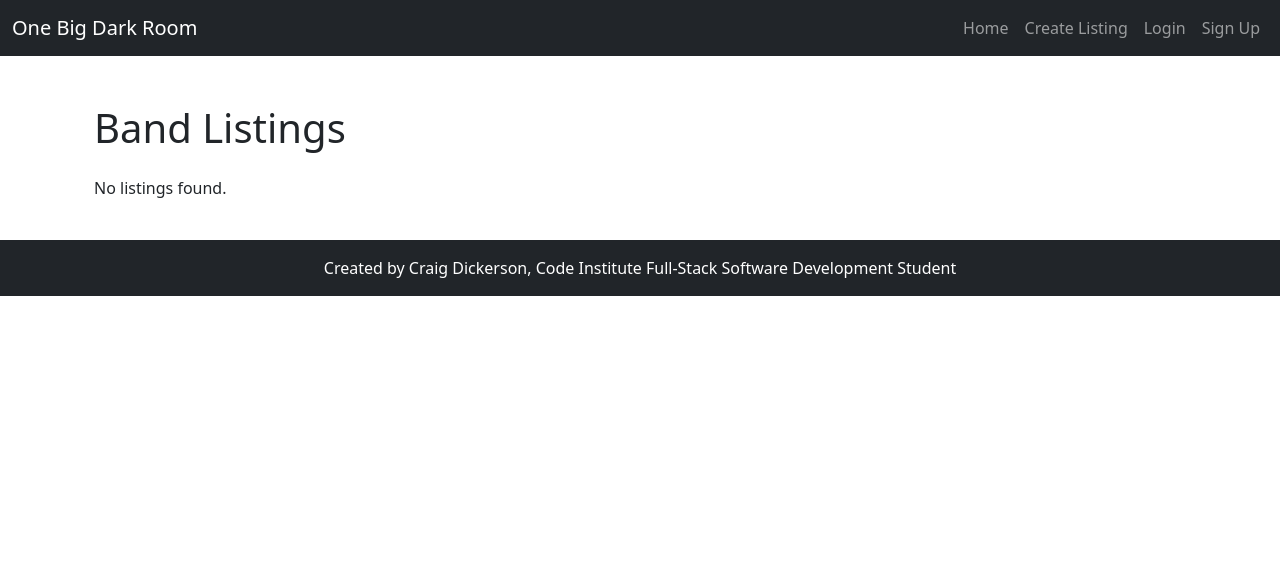
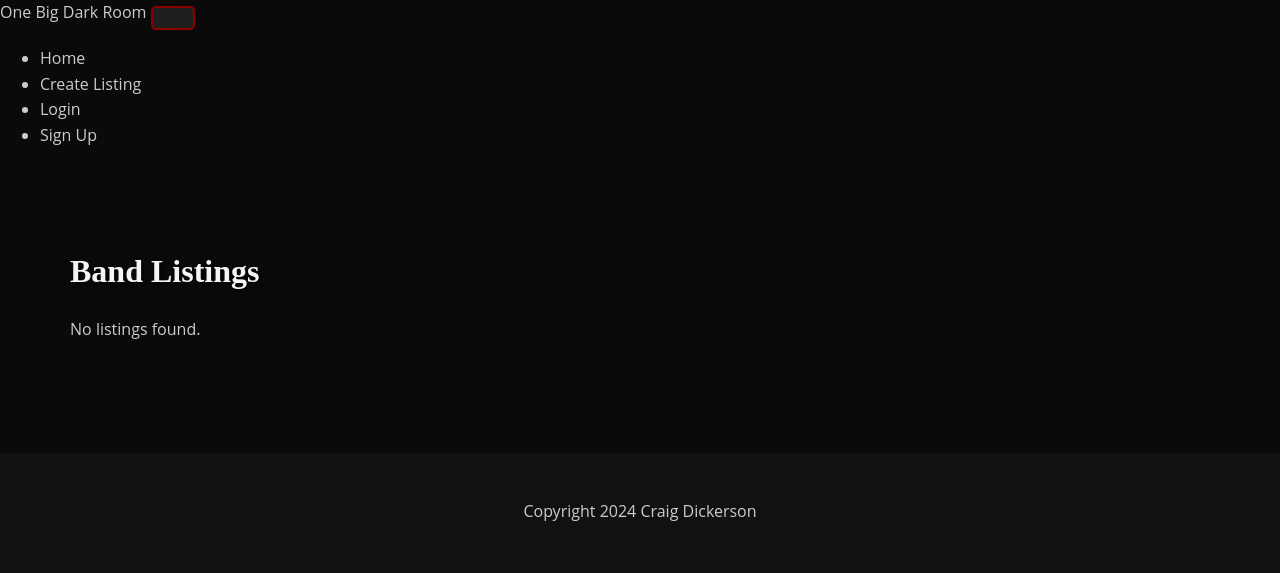
Before and after one commit to craigdickerson725/one-big-dark-room, a Django app: page / in a window 1280 px wide. Shown: the top 573 px of the page. Run offline with Django 4.2, Linux system fonts and the light colour scheme; data that the repository does not hold is empty; some libraries are stand-ins or nearby versions.

Commit message:
Add temporary css styling for page

```diff
--- a/onebigdarkroom/settings.py
+++ b/onebigdarkroom/settings.py
@@ -134,7 +134,7 @@ USE_TZ = True
 # https://docs.djangoproject.com/en/4.2/howto/static-files/
 
 STATIC_URL = '/static/'
-STATIC_ROOT = os.path.join(BASE_DIR, 'staticfiles')
+# STATIC_ROOT = os.path.join(BASE_DIR, 'staticfiles')
 STATICFILES_DIRS = [os.path.join(BASE_DIR, 'static')]
 
 # Default primary key field type
--- a/static/css/style.css
+++ b/static/css/style.css
@@ -0,0 +1,141 @@
+/* General Styles */
+body {
+    margin: 0;
+    padding: 0;
+    background-color: #0a0a0a;
+    color: #cccccc;
+    font-family: 'Open Sans', sans-serif;
+    line-height: 1.6;
+}
+
+h1, h2, h3 {
+    font-family: 'UnifrakturMaguntia', serif;
+    color: #f5f5f5;
+    text-shadow: 2px 2px 4px rgba(0, 0, 0, 0.7);
+    margin-bottom: 20px;
+}
+
+p {
+    font-family: 'Open Sans', sans-serif;
+    color: #cccccc;
+    margin-bottom: 20px;
+}
+
+a {
+    color: #cccccc;
+    text-decoration: none;
+    transition: color 0.2s ease-in-out;
+}
+
+a:hover {
+    color: #8b0000;
+}
+
+/* Container */
+.container {
+    padding: 15px;
+    max-width: 100%;
+    background-color: #0a0a0a;
+    margin: 0 auto;
+}
+
+/* Mobile-First Layout */
+@media (min-width: 768px) {
+    .container {
+        padding: 30px;
+        max-width: 1200px;
+    }
+}
+
+/* Buttons */
+button {
+    background-color: #1f1f1f;
+    color: #f5f5f5;
+    border: 2px solid #8b0000;
+    padding: 10px 20px;
+    border-radius: 5px;
+    transition: all 0.3s ease;
+    cursor: pointer;
+}
+
+button:hover {
+    background-color: #8b0000;
+    box-shadow: 0 0 10px rgba(255, 0, 0, 0.6);
+}
+
+/* Card / Listing */
+.card {
+    background-color: #1b1b1b;
+    padding: 20px;
+    margin-bottom: 20px;
+    border-radius: 10px;
+    box-shadow: 0 2px 5px rgba(0, 0, 0, 0.5);
+    transition: transform 0.3s ease, box-shadow 0.3s ease;
+}
+
+.card:hover {
+    transform: scale(1.05);
+    box-shadow: 0 4px 8px rgba(0, 0, 0, 0.7);
+}
+
+/* Images */
+img {
+    max-width: 100%;
+    border-radius: 5px;
+    filter: grayscale(100%);
+    transition: filter 0.3s ease-in-out;
+}
+
+img:hover {
+    filter: grayscale(0%);
+}
+
+/* Horizontal Rules */
+hr {
+    border: none;
+    border-top: 1px dashed #666;
+    margin: 20px 0;
+}
+
+/* Footer */
+footer {
+    background-color: #111;
+    color: #888;
+    padding: 20px;
+    text-align: center;
+    font-family: 'Cinzel Decorative', serif;
+    margin-top: 30px;
+}
+
+footer a {
+    color: #f5f5f5;
+}
+
+footer a:hover {
+    color: #8b0000;
+}
+
+/* Media Queries for Larger Screens */
+@media (min-width: 768px) {
+    footer {
+        padding: 30px;
+    }
+}
+
+/* Animations for Hover Effects */
+a {
+    transition: color 0.2s ease-in-out;
+}
+
+a:hover {
+    color: #8b0000;
+}
+
+button {
+    transition: all 0.3s ease;
+}
+
+button:hover {
+    background-color: #8b0000;
+    box-shadow: 0 0 10px rgba(255, 0, 0, 0.6);
+}
--- a/templates/base.html
+++ b/templates/base.html
@@ -8,8 +8,7 @@
     <meta charset="UTF-8">
     <meta name="viewport" content="width=device-width, initial-scale=1.0">
     <title>One Big Dark Room</title>
-    <!-- Load Bootstrap from static files -->
-    <link rel="stylesheet" href="{% static 'css/bootstrap.min.css' %}">
+    <link rel="stylesheet" href="{% static 'css/style.css' %}">
 </head>
 <body>
     <!-- Navbar -->
@@ -48,7 +47,7 @@
 
     <!-- Footer -->
     <footer class="bg-dark text-white text-center py-3 mt-4">
-        <p class="mb-0">Created by Craig Dickerson, Code Institute Full-Stack Software Development Student</p>
+        <p class="mb-0">Copyright 2024 Craig Dickerson</p>
     </footer>
 
     <!-- Bootstrap JS -->
```
Also changed, not shown: 1 other file.
